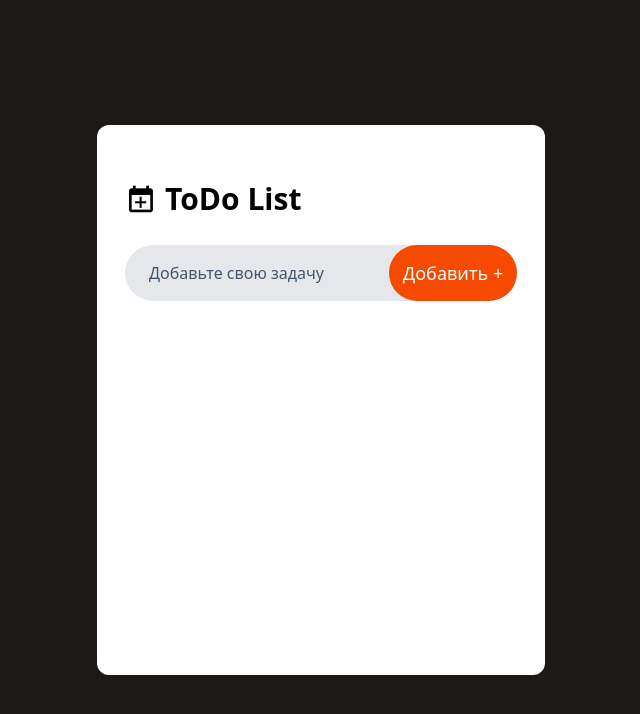
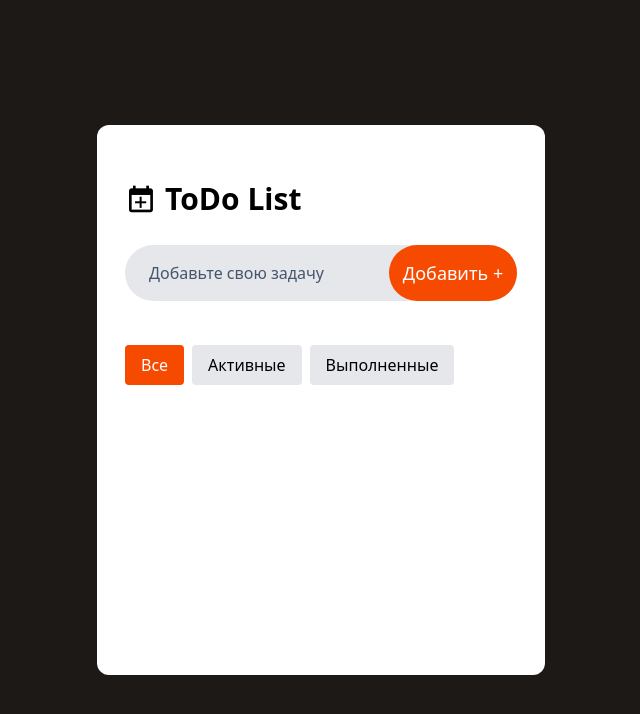
Before and after one commit to breadblead/ToDo-App, a React (Vite) app: page / in a window 1280 px wide. Shown: the top 714 px of the page, without its empty margins (319-959 px from the left). Built offline with nearby package versions, Linux system fonts and the light colour scheme.

Commit message:
feat: add filter functionality

```diff
--- a/src/components/Todo.jsx
+++ b/src/components/Todo.jsx
@@ -5,6 +5,7 @@ import TodoItems from './TodoItems'
 const Todo = () => {
 
 const [todoList, setTodoList] = useState([]);
+const [filter, setFilter] = useState('all');
 
 const inputRef = useRef();
 
@@ -40,7 +41,13 @@ setTodoList((prevTodos)=>{
         return todo;
     })
 })
+
 }
+const filteredTodos = todoList.filter((todo) =>{
+  if (filter === 'active') return !todo.isComplete;
+  if (filter === 'completed') return todo.isComplete;
+  return true;
+});
 
 useEffect(()=>{
     console.log(todoList);
@@ -60,9 +67,25 @@ useEffect(()=>{
         <button onClick={add} className='border-none rounded-full bg-orange-600 w-32 h-14 text-white text-lg font-medium cursor-pointer'>Добавить +</button>
       </div>
 
+      <div className='flex gap-2 my-4'>
+        <button onClick={() => setFilter('all')}
+          className={`px-4 py-2 rounded ${filter === 'all' ? 'bg-orange-600 text-white' : 'bg-gray-200'}`}>
+           Все
+          </button>
+          <button onClick={() => setFilter('active')}
+          className={`px-4 py-2 rounded ${filter === 'active' ? 'bg-orange-600 text-white' : 'bg-gray-200'}`}>
+           Активные
+          </button>
+          <button onClick={() => setFilter('completed')}
+          className={`px-4 py-2 rounded ${filter === 'completed' ? 'bg-orange-600 text-white' : 'bg-gray-200'}`}>
+           Выполненные
+          </button>
+
+      </div>
+
       <div>
 
-        {todoList.map((item, index)=>{
+        {filteredTodos.map((item, index)=>{
           return <TodoItems key={index} text={item.text} id={item.id} isComplete={item.isComplete} deleteTodo={deleteTodo} toggle={toggle}/>
          })}
 
```
